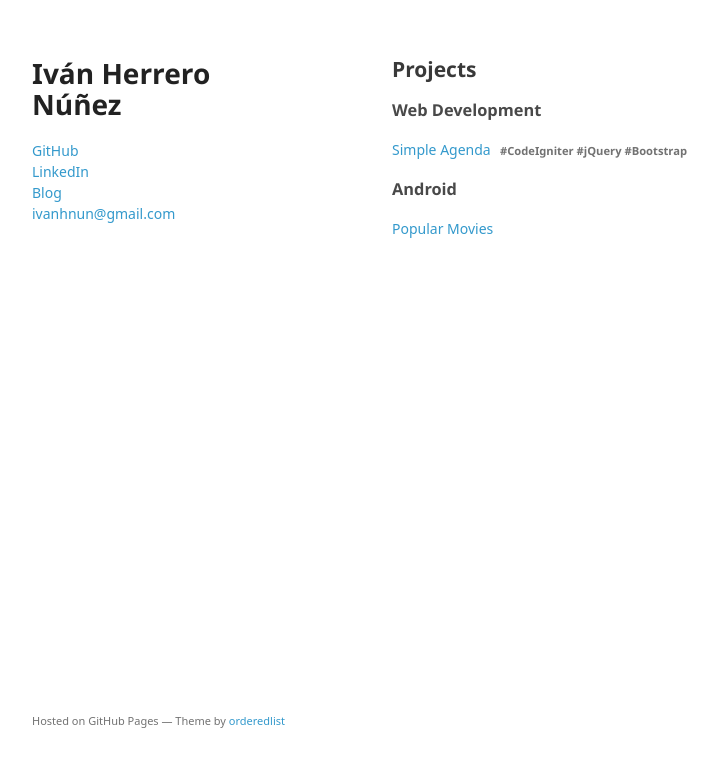
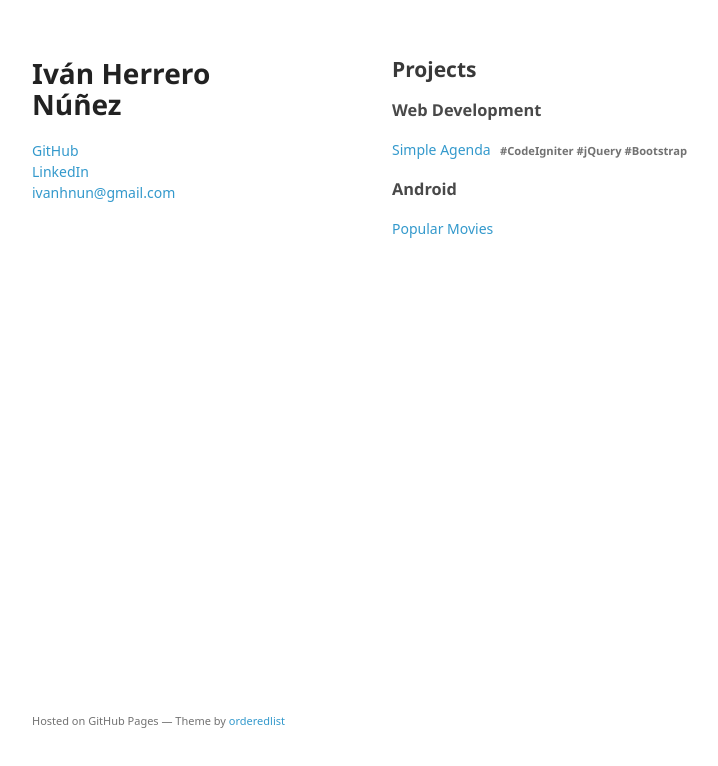
Before and after one commit to ivan-herrero/ivan-herrero.github.io, a plain HTML site: page index.html in a window 1280 px wide. Shown: the whole page, without its empty margins (178-896 px from the left). Drawn offline with Linux system fonts and the light colour scheme; a web font is replaced by a local one.

Commit message:
update site

```diff
--- a/index.html
+++ b/index.html
@@ -25,8 +25,8 @@
           <br />
           <a href="https://www.linkedin.com/in/ivanhnun">LinkedIn</a>
           <br />
-          <a href="https://doyouevendev.github.io/blog">Blog</a>
-          <br />
+          <!-- <a href="https://doyouevendev.github.io/blog">Blog</a>
+          <br /> -->
           <a href="mailto:ivanhnun@gmail.com">ivanhnun@gmail.com</a>
         </p>
       </header>
```
